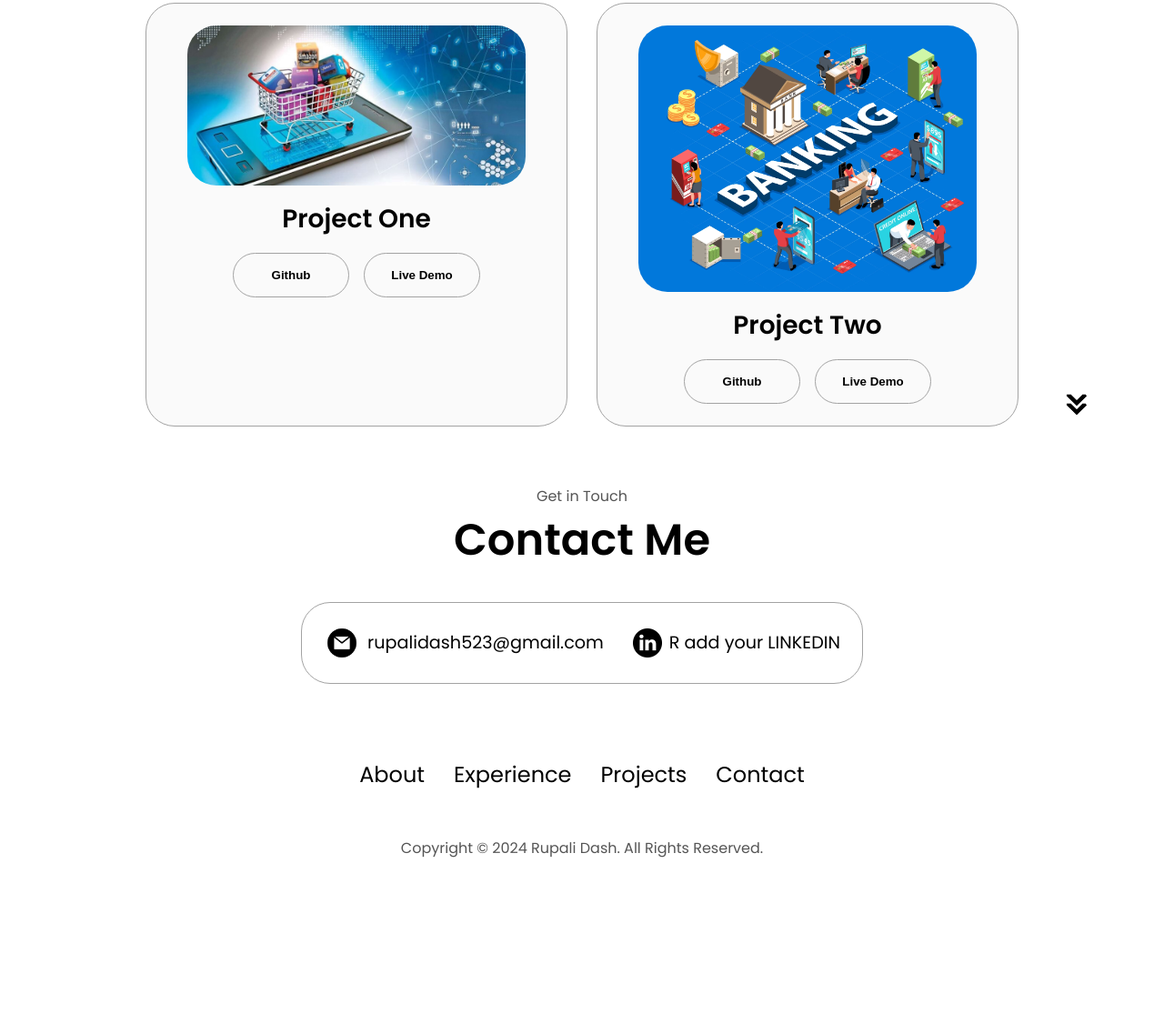
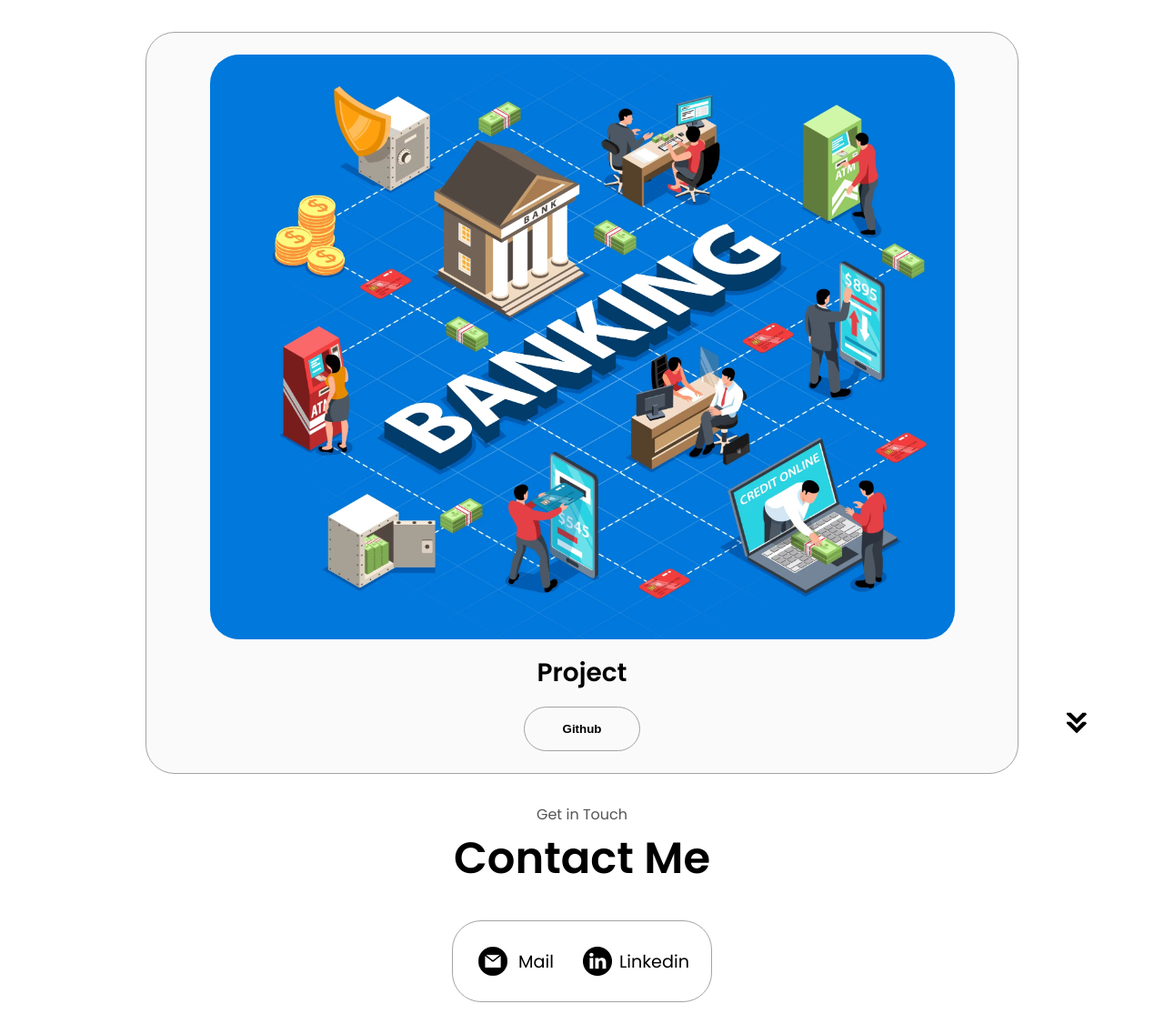
Before and after one commit to RupaliDash123/portfolio, a plain HTML site: page index.html in a window 1280 px wide. Shown: the part 2590-3727 px from the top of the page at 91% size. Before the commit the page ends 3582 px from the top, so only its background shows below. Drawn offline with Linux system fonts and the light colour scheme.

Commit message:
Update index.html
html changes

```diff
--- a/index.html
+++ b/index.html
@@ -4,7 +4,7 @@
     <meta charset="UTF-8" />
     <meta http-equiv="X-UA-Compatible" content="IE=edge" />
     <meta name="viewport" content="width=device-width, initial-scale=1.0" />
-    <title>My Portfolio</title>
+    <title>Rupali Dash</title>
     <link rel="stylesheet" href="style.css" />
     <link rel="stylesheet" href="mediaqueries.css" />
   </head>
@@ -197,7 +197,7 @@
       <h1 class="title">Projects</h1>
       <div class="experience-details-container">
         <div class="about-containers">
-          <div class="details-container color-container">
+          <!-- <div class="details-container color-container">
             <div class="article-container">
               <img
                 src="./assets/project-1.png"
@@ -219,7 +219,7 @@
               >
                 Live Demo
               </button>
-            </div>
+            </div> -->
           </div>
           <div class="details-container color-container">
             <div class="article-container">
@@ -229,20 +229,20 @@
                 class="project-img"
               />
             </div>
-            <h2 class="experience-sub-title project-title">Project Two</h2>
+            <h2 class="experience-sub-title project-title">Project</h2>
             <div class="btn-container">
               <button
                 class="btn btn-color-2 project-btn"
-                onclick="location.href='https://github.com/.rupali.add your Link'"
+                onclick="location.href='https://github.com/RupaliDash123/portfolio'"
               >
                 Github
               </button>
-              <button
+              <!-- <button
                 class="btn btn-color-2 project-btn"
                 onclick="location.href='https://github.com/.rupali.add your Link'"
               >
                 Live Demo
-              </button>
+              </button> -->
             </div>
           </div>
 
@@ -265,15 +265,15 @@
             alt="Email icon"
             class="icon contact-icon email-icon"
           />
-          <p><a href="mailto:rupalidash523@gmail.com">rupalidash523@gmail.com</a></p>
+          <p><a href="mailto:rupalidash523@gmail.com">Mail</a></p>
         </div>
-        <div class="contact-info-container">
+       <div class="contact-info-container">
           <img
             src="./assets/linkedin.png"
             alt="LinkedIn icon"
             class="icon contact-icon"
           />
-          <p><a href="https://www.linkedin.com"> R add your LINKEDIN</a></p>
+          <p><a href="https://www.linkedin.com/in/rupali-dash-416b1020b">Linkedin</a></p>
         </div>
       </div>
     </section>
```
